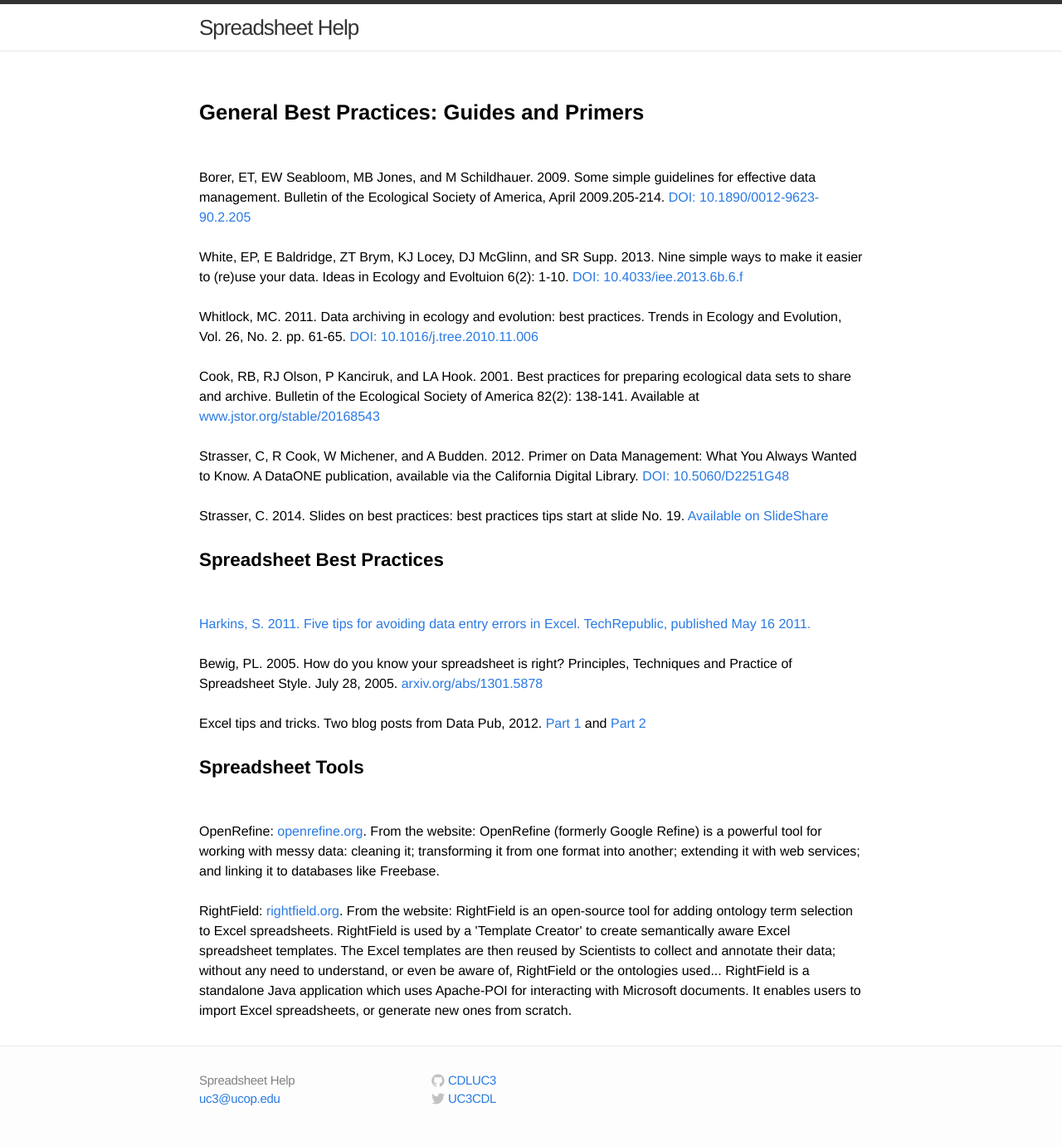
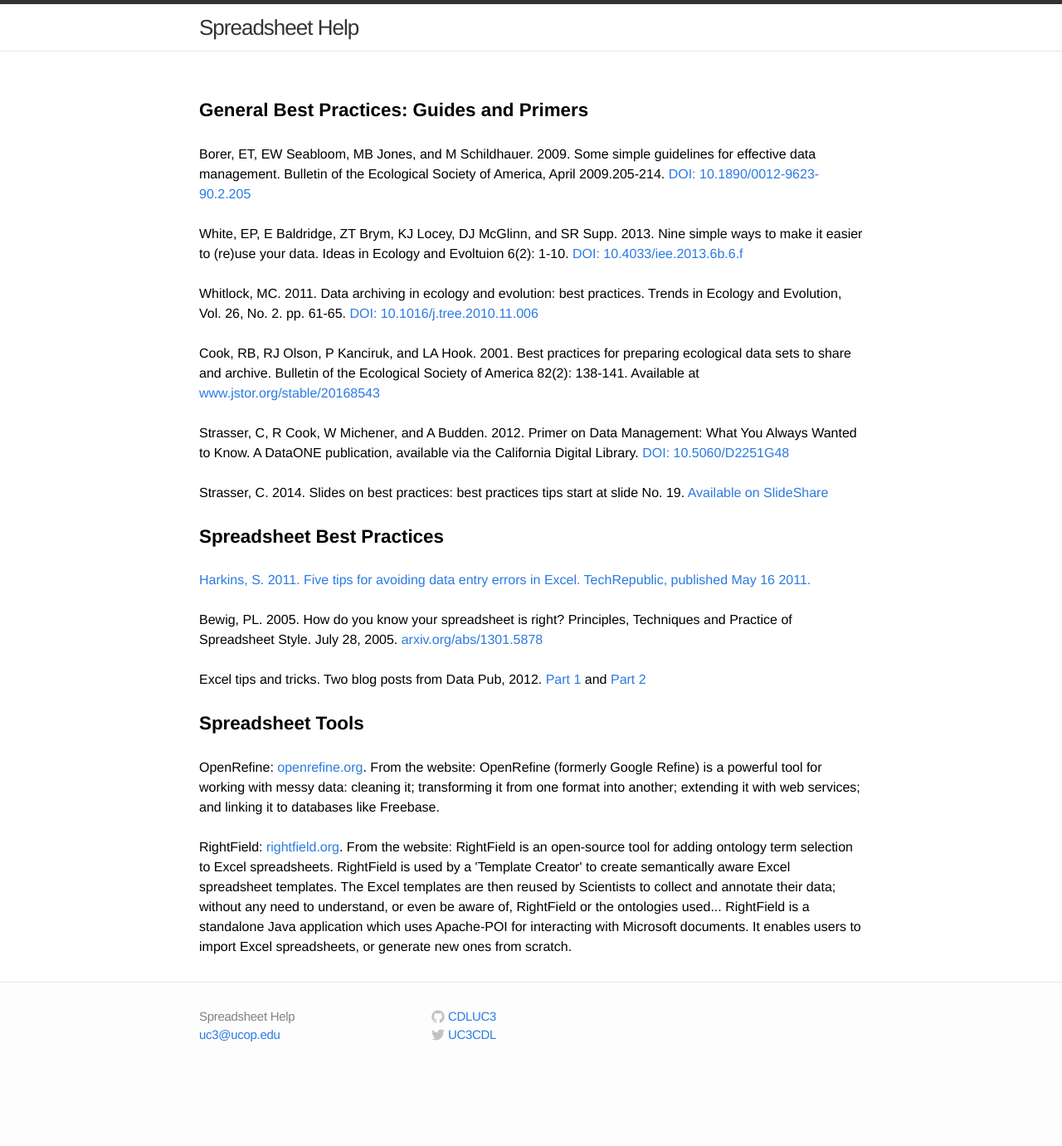
Before and after one commit to CDLUC3/spreadsheet-help, a Jekyll site: the page built from index.html, in a window 1280 px wide. Shown: the whole page at 83% size. Built offline with Jekyll 4.4.1, drawn with Linux system fonts in a browser that asks for light colours; Markdown is read by kramdown in place of the engine named in the settings; after the commit the page ends 1304 px from its top, so only the background shows below that.

Commit message:
fix spacing

```diff
--- a/index.html
+++ b/index.html
@@ -5,8 +5,8 @@ layout: default
 
 <br>
 
-<h1> General Best Practices: Guides and Primers</h2>
-<br><br>
+<h2> General Best Practices: Guides and Primers</h2>
+<br>
 
 Borer, ET, EW Seabloom, MB Jones, and M Schildhauer. 2009. Some simple guidelines for effective data management. Bulletin of the Ecological Society of America, April 2009.205-214. <a href="dx.doi.org/10.1890/0012-9623-90.2.205">DOI: 10.1890/0012-9623-90.2.205</a>
 <br><br>
@@ -27,7 +27,7 @@ Strasser, C. 2014. Slides on best practices: best practices tips start at slide
 <br><br>
 
 <h2>Spreadsheet Best Practices</h2>
-<br><br>
+<br>
 
 <a href="http://www.techrepublic.com/blog/five-apps/five-tips-for-avoiding-data-entry-errors-in-excel/">Harkins, S. 2011. Five tips for avoiding data entry errors in Excel. TechRepublic, published May 16 2011.</a>
 <br><br>
@@ -39,7 +39,7 @@ Excel tips and tricks. Two blog posts from Data Pub, 2012. <a href="http://datap
 <br><br>
 
 <h2>Spreadsheet Tools</h2>
-<br><br>
+<br>
 
 OpenRefine: <a href="http://openrefine.org/">openrefine.org</a>. From the website: OpenRefine (formerly Google Refine) is a powerful tool for working with messy data: cleaning it; transforming it from one format into another; extending it with web services; and linking it to databases like Freebase.
 <br><br>
```
